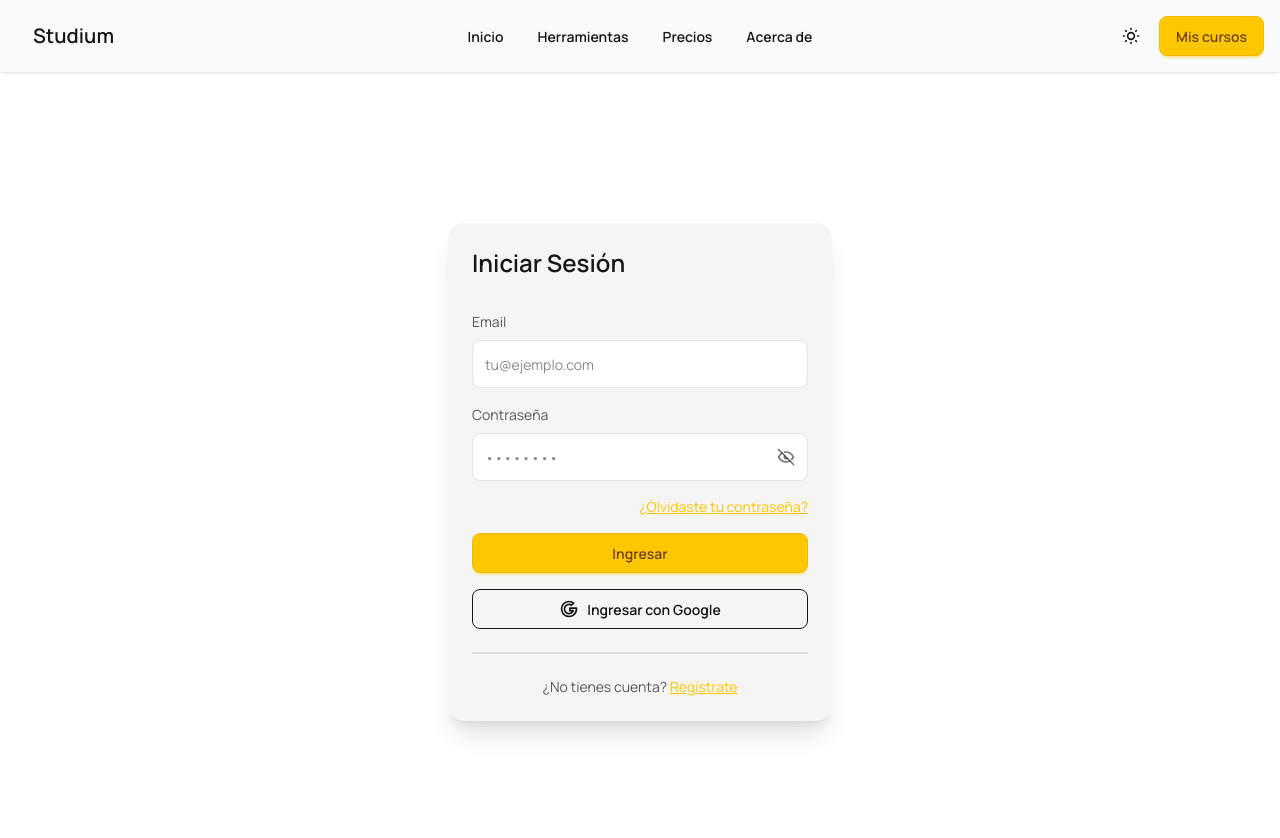
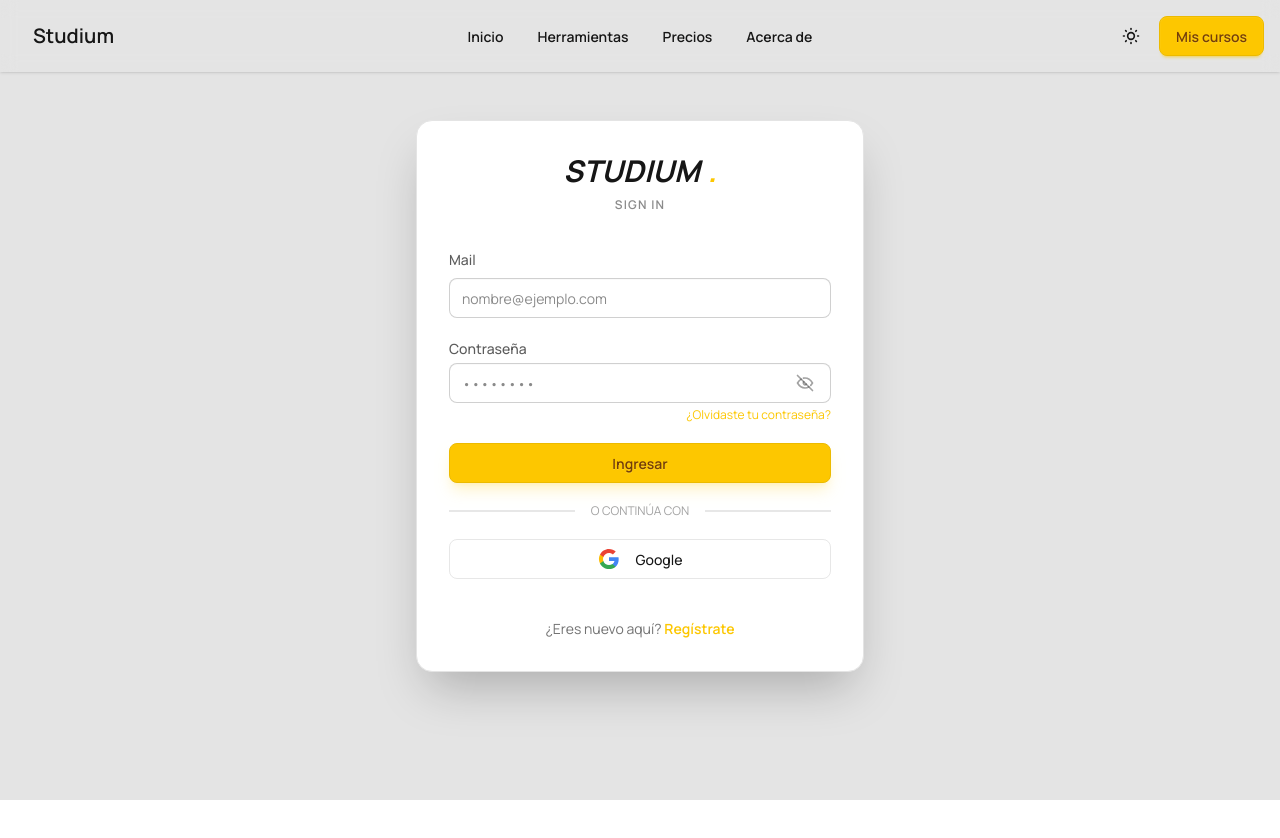
Before and after one commit to yuseflc/studium, a Next.js app: page /auth/login in a window 1280 px wide. Shown: the top 838 px of the page. After the commit the page ends 800 px from the top, so only its background shows below. Built offline with nearby package versions, Linux system fonts and the light colour scheme; no server answers; a web font is replaced by a local one.

Commit message:
[Update] Mejorada accesibilidad, comentarios y buenas prácticas en LoginForm

```diff
--- a/src/app/auth/login/layout.tsx
+++ b/src/app/auth/login/layout.tsx
@@ -5,12 +5,7 @@ export default function LoginLayout({
   children: React.ReactNode;
 }) {
   return (
-    <div
-      className="min-h-screen w-full"
-      style={{
-        backgroundColor: 'light' ? '#F8FAFC' : '#0F172A'
-      }}
-    >
+    <div className="min-h-screen w-full bg-base-300">
       <Navbar />
       {children}
     </div>
--- a/src/components/auth/LoginForm.tsx
+++ b/src/components/auth/LoginForm.tsx
@@ -1,167 +1,189 @@
 'use client';
 
 import { useState, useEffect } from 'react';
-import { signIn } from 'next-auth/react';
+import { signIn, useSession } from 'next-auth/react';
 import { useRouter, useSearchParams } from 'next/navigation';
-import { IconEye, IconEyeOff, IconBrandGoogle } from '@tabler/icons-react';
-import { useSession } from 'next-auth/react';
+import { IconEye, IconEyeOff } from '@tabler/icons-react';
+// Componente SVG de Google optimizado para accesibilidad y bundle
+function GoogleIcon(props: React.SVGProps<SVGSVGElement>) {
+  return (
+    <svg width={22} height={22} viewBox="0 0 24 24" aria-hidden="true" focusable="false" {...props}>
+      <path d="M22.56 12.25c0-.78-.07-1.53-.2-2.25H12v4.26h5.92c-.26 1.37-1.04 2.53-2.21 3.31v2.77h3.57c2.08-1.92 3.28-4.74 3.28-8.09z" fill="#4285F4"/>
+      <path d="M12 23c2.97 0 5.46-.98 7.28-2.66l-3.57-2.77c-.98.66-2.23 1.06-3.71 1.06-2.86 0-5.29-1.93-6.16-4.53H2.18v2.84C3.99 20.53 7.7 23 12 23z" fill="#34A853"/>
+      <path d="M5.84 14.09c-.22-.66-.35-1.36-.35-2.09s.13-1.43.35-2.09V7.07H2.18C1.43 8.55 1 10.22 1 12s.43 3.45 1.18 4.93l3.66-2.84z" fill="#FBBC05"/>
+      <path d="M12 5.38c1.62 0 3.06.56 4.21 1.64l3.15-3.15C17.45 2.09 14.97 1 12 1 7.7 1 3.99 3.47 2.18 7.07l3.66 2.84c.87-2.6 3.3-4.53 6.16-4.53z" fill="#EA4335"/>
+    </svg>
+  );
+}
+import Link from 'next/link'; // Mejora navegación
 
+/**
+ * Formulario de login para Studium
+ * - Accesible y optimizado según Vercel React Best Practices
+ * - Sin lógica inline, sin componentes anidados
+ * - Comentarios explicativos en cada bloque
+ */
 export default function LoginForm() {
-  // HOOKS
+  // Estado para los campos del formulario y control de UI
   const [email, setEmail] = useState('');
   const [password, setPassword] = useState('');
   const [showPassword, setShowPassword] = useState(false);
   const [isLoading, setIsLoading] = useState(false);
   const [error, setError] = useState('');
 
-  // Router y callbackUrl para redirección después del login
+  // Hooks de navegación y sesión
   const router = useRouter();
   const searchParams = useSearchParams();
   const callbackUrl = searchParams.get('callbackUrl') || '/mycourses';
+  const { data: session, status } = useSession();
 
-
-  // Redirigir si ya hay una sesión activa
-  const { data: session } = useSession();
+  // Redirección automática si el usuario ya está autenticado
   useEffect(() => {
-    if (session) {
+    if (status === 'authenticated') {
       router.push(callbackUrl);
     }
-  }, [session, router, callbackUrl]);
+  }, [status, router, callbackUrl]);
 
+  /**
+   * Envía el formulario de login usando NextAuth
+   * - Maneja errores y loading
+   */
   const handleSubmit = async (e: React.FormEvent) => {
     e.preventDefault();
     setError('');
     setIsLoading(true);
-
     try {
       const result = await signIn('credentials', {
-        username: email,
-        password: password,
+        email,
+        password,
         redirect: false,
       });
-
       if (result?.error) {
-        setError(result.error);
+        setError('Credenciales incorrectas. Inténtalo de nuevo.');
       } else if (result?.ok) {
         router.push(callbackUrl);
       }
     } catch (err) {
-      setError('Error al iniciar sesión');
-      console.error(err);
+      setError('Hubo un problema con la conexión.');
     } finally {
       setIsLoading(false);
     }
   };
 
-  const handleGoogleSignIn = async () => {
+  /**
+   * Inicia sesión con Google
+   */
+  const handleGoogleSignIn = () => {
     setIsLoading(true);
-    try {
-      await signIn('google', { redirect: true, callbackUrl });
-    } catch (err) {
-      setError('Error al iniciar sesión con Google');
-      console.error(err);
-    } finally {
-      setIsLoading(false);
-    }
+    signIn('google', { callbackUrl });
   };
 
+  return (
+    // Layout principal centrado y responsivo
+    <div className="min-h-[80vh] flex items-center justify-center px-4 py-12">
+      <div className="card w-full max-w-md bg-base-100 shadow-2xl border border-base-300">
+        <div className="card-body p-8">
+          {/* Cabecera centrada */}
+          <div className="flex flex-col items-center mb-6">
+            <h2 className="card-title text-3xl font-bold italic">
+              STUDIUM<span className="text-primary">.</span>
+            </h2>
+            <p className="text-base-content/50 font-semibold uppercase text-xs mt-2 tracking-widest">Sign In</p>
+          </div>
 
-  return (
-    <div className="h-screen bg-base-100 flex items-center justify-center px-4">
-      <div className="card w-full max-w-sm bg-base-200 shadow-xl">
-        <div className="card-body">
-          <h2 className="card-title text-2xl mb-6 text-base-content">
-            Iniciar Sesión
-          </h2>
-
-          <form className="space-y-4" onSubmit={handleSubmit}>
-            {/* Error Message */}
+          {/* Formulario de login */}
+          <form className="space-y-5" onSubmit={handleSubmit}>
+            {/* Mensaje de error */}
             {error && (
-              <div className="alert alert-error">
-                <div className="flex items-center gap-2">
-                  <span className="text-sm text-error-content">{error}</span>
-                </div>
+              <div className="alert alert-error py-2 shadow-sm text-sm">
+                <span>{error}</span>
               </div>
             )}
 
-            {/* Email */}
-            <div className="form-control space-y-2">
-              <label className="label">
-                <span className="label-text text-base-content/70">Email</span>
+            {/* Campo Mail */}
+            <div className="form-control w-full">
+              <label className="label py-1 mb-1">
+                <span className="label-text font-medium text-base-content/70">Mail</span>
               </label>
               <input
+                name="email"
                 type="email"
-                placeholder="tu@ejemplo.com"
-                className="input input-bordered h-12 w-full bg-base-100 border-base-300 text-base-content focus:outline-none focus:border-primary"
+                autoComplete="email"
+                placeholder="nombre@ejemplo.com"
+                className="input input-bordered w-full focus:ring-0 focus:border-none transition-all"
                 value={email}
                 onChange={(e) => setEmail(e.target.value)}
+                required
               />
             </div>
 
-            {/* Contraseña */}
-            <div className="form-control space-y-2">
-              <label className="label">
-                <span className="label-text text-base-content/70">Contraseña</span>
+            {/* Campo Contraseña */}
+            <div className="form-control w-full">
+              <label className="label py-0 mb-1">
+                <span className="label-text font-medium text-base-content/70">Contraseña</span>
               </label>
               <div className="relative">
                 <input
+                  name="password"
                   type={showPassword ? 'text' : 'password'}
+                  autoComplete="current-password"
                   placeholder="••••••••"
-                  className="input input-bordered h-12 w-full bg-base-100 border-base-300 text-base-content pr-10 focus:outline-none focus:border-primary"
+                  className="input input-bordered w-full pr-12 focus:ring-0 focus:border-none transition-all"
                   value={password}
                   onChange={(e) => setPassword(e.target.value)}
+                  required
                 />
                 <button
                   type="button"
-                  tabIndex={-1}
                   onClick={() => setShowPassword(!showPassword)}
-                  className="absolute right-3 top-1/2 -translate-y-1/2 text-base-content/60 hover:text-base-content cursor-pointer transition-colors"
+                  className="absolute right-4 top-1/2 -translate-y-1/2 text-base-content/40 hover:text-primary transition-colors"
+                  aria-label={showPassword ? 'Ocultar contraseña' : 'Mostrar contraseña'}
                 >
-                  {showPassword ? (
-                    <IconEye size={20} />
-                  ) : (
-                    <IconEyeOff size={20} />
-                  )}
+                  {showPassword ? <IconEye size={20} /> : <IconEyeOff size={20} />}
                 </button>
+              </div>
+              <div className="flex justify-end mt-1">
+                <Link href="#" className="text-xs link link-primary no-underline hover:underline">
+                  ¿Olvidaste tu contraseña?
+                </Link>
               </div>
             </div>
 
-            {/* Olvidé contraseña */}
-            <div className="flex justify-end">
-              <a href="#" className="link link-primary text-sm">
-                ¿Olvidaste tu contraseña?
-              </a>
-            </div>
-
-            {/* Botón login */}
+            {/* Botón de login */}
             <button
               type="submit"
-              className="btn btn-primary w-full"
+              className={`btn btn-primary w-full shadow-lg shadow-primary/20 ${isLoading ? 'loading' : ''}`}
               disabled={isLoading}
             >
-              {isLoading ? 'Cargando...' : 'Ingresar'}
+              {!isLoading && 'Ingresar'}
             </button>
 
-            {/* Botón Google */}
+            {/* Separador visual */}
+            <div className="divider text-xs text-base-content/40">O CONTINÚA CON</div>
+
+            {/* Botón Google accesible y optimizado */}
             <button
               type="button"
-              className="btn btn-outline w-full gap-2"
+              className="btn btn-outline w-full gap-3 font-medium border-base-content/10 hover:bg-base-200 transition-colors focus-visible:ring-2 focus-visible:ring-primary/70 focus-visible:outline-none"
               onClick={handleGoogleSignIn}
               disabled={isLoading}
+              aria-label="Iniciar sesión con Google"
             >
-              <IconBrandGoogle size={20} />
-              Ingresar con Google
+              <GoogleIcon style={{ marginRight: 4 }} />
+              <span className="sr-only">Iniciar sesión con Google</span>
+              <span aria-hidden="true" className="text-base-content">Google</span>
             </button>
           </form>
 
-          {/* Signup */}
-          <div className="divider my-2"></div>
-          <p className="text-center text-sm text-base-content/70">
-            ¿No tienes cuenta?{' '}
-            <a href="/signup" className="link link-primary">
-              Regístrate
-            </a>
-          </p>
+          {/* CTA de registro */}
+          <div className="mt-8 text-center">
+            <p className="text-sm text-base-content/60">
+              ¿Eres nuevo aquí?{' '}
+              <Link href="/auth/signup" className="link link-primary font-semibold no-underline hover:underline">
+                Regístrate
+              </Link>
+            </p>
+          </div>
         </div>
       </div>
     </div>
```
